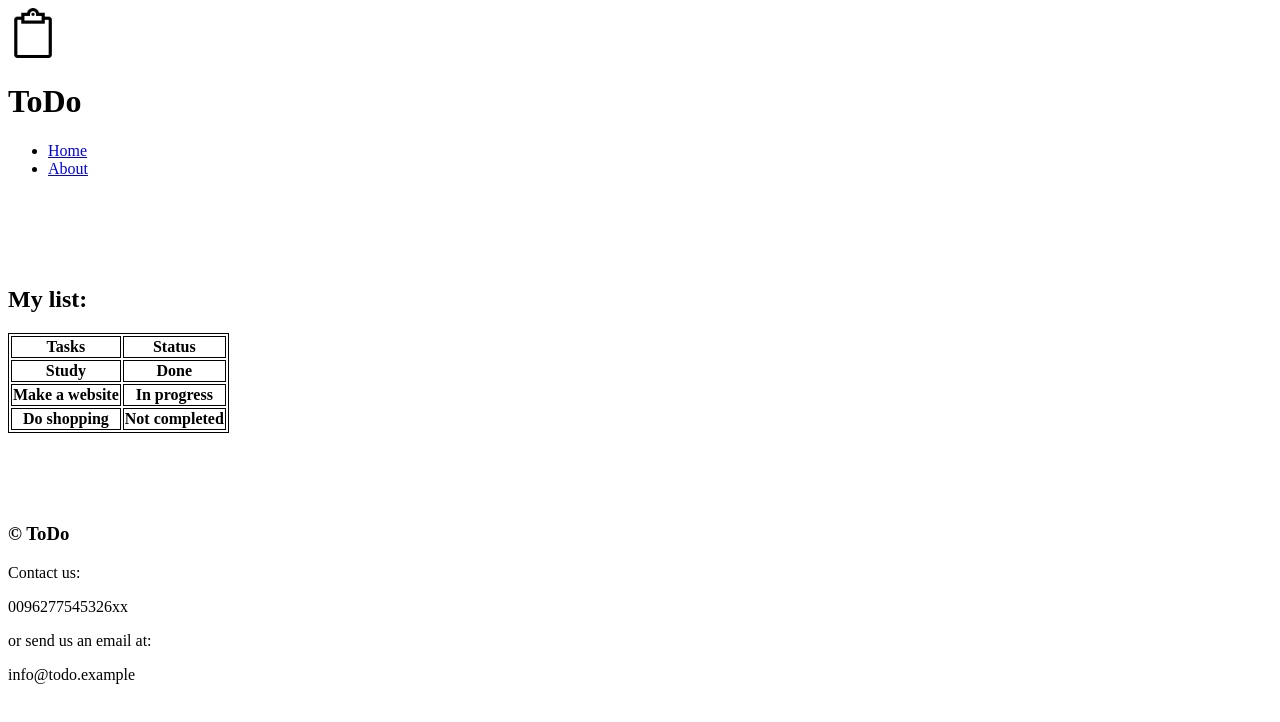
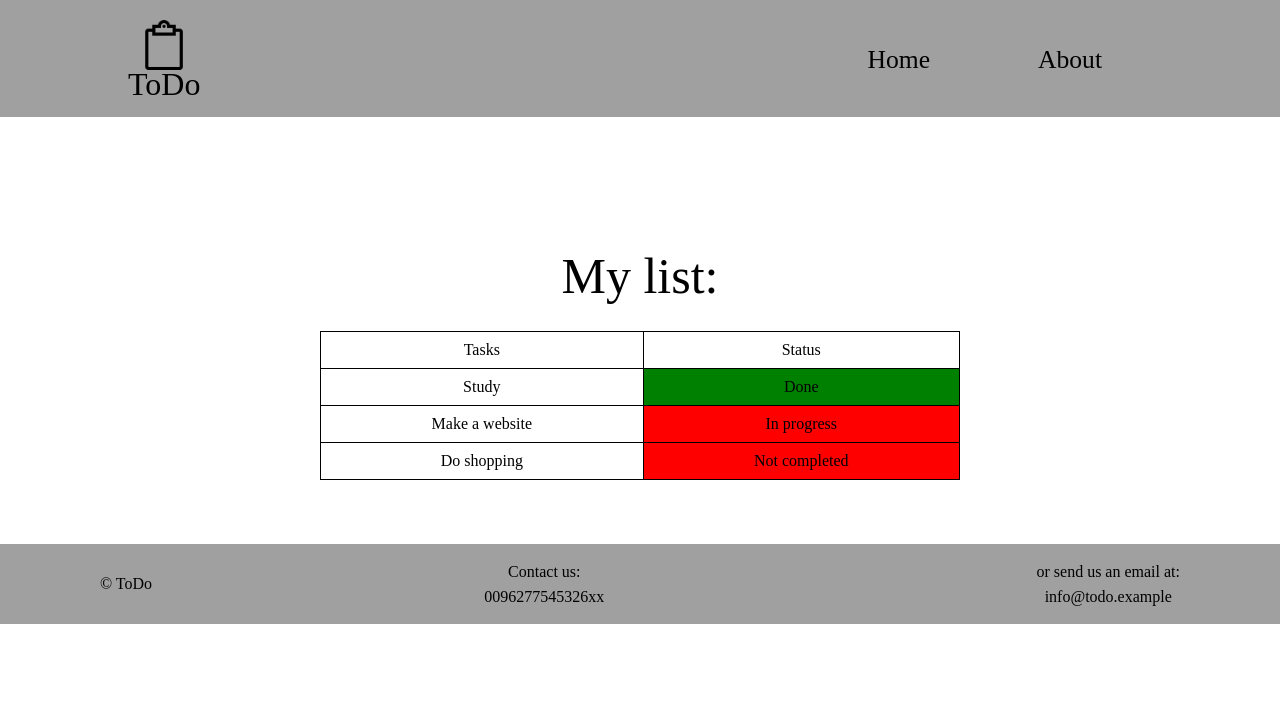
Before and after one commit to Hasan-Mufdy/todo-project, a plain HTML site: page index.html in a window 1280 px wide. Drawn offline with Linux system fonts and the light colour scheme.

Commit message:
added styling

```diff
--- a/index.html
+++ b/index.html
@@ -5,16 +5,23 @@
     <meta http-equiv="X-UA-Compatible" content="IE=edge">
     <meta name="viewport" content="width=device-width, initial-scale=1.0">
     <title>ToDo</title>
+    <link rel="stylesheet" href="reset.css">
+    <link rel="stylesheet" href="styles.css">
+
 </head>
 <body>
 
     <header>
-        <img width="50" src="Assets/LOGO.png" alt="Logo image">
-        <h1>ToDo</h1>
-        <ul>
-            <li><a href="index.html"> Home </a></li>
-            <li><a href="about.html">About</a></li>
-        </ul>
+        <section class="logo">
+            <img width="50" src="Assets/LOGO.png" alt="Logo image" id="logo">
+            <h1>ToDo</h1>
+        </section>
+        <section class="navbar-buttons">
+            <ul>
+              <li><a href="index.html"> Home </a></li>
+              <li><a href="about.html">About</a></li>
+              </ul>
+        </section>
     </header>
     <br><br><br><br>
 <!-- ---------------------------------------------------------------- -->
@@ -29,15 +36,15 @@
             </tr>
             <tr>
                 <th>Study</th>
-                <th>Done</th>
+                <th class="green-bg">Done</th>
             </tr>
             <tr>
                 <th>Make a website</th>
-                <th>In progress</th>
+                <th class="red-bg">In progress</th>
             </tr>
             <tr>
                 <th>Do shopping</th>
-                <th>Not completed</th>
+                <th class="red-bg">Not completed</th>
             </tr>
         </table>
 
@@ -46,15 +53,18 @@
 <!-- ---------------------------------------------------------------- -->
 
     <footer>
-        <section id="footer-logo">
+        <div id="footer-logo">
         <h3>&copy; ToDo</h3>
-        </section>
-        <section id="contact-info">
+        </div>
+        <div id="contact-info-1">
             <p>Contact us:</p>
             <p>0096277545326xx</p>
+
+        </div>
+        <div id="contact-info-2">
             <p>or send us an email at:</p>
             <p>info@todo.example</p>
-        </section>
+        </div>
     </footer>
 <!-- ---------------------------------------------------------------- -->
     <style>
--- /dev/null
+++ b/reset.css
@@ -0,0 +1,48 @@
+/* http://meyerweb.com/eric/tools/css/reset/
+   v2.0 | 20110126
+   License: none (public domain)
+*/
+
+html, body, div, span, applet, object, iframe,
+h1, h2, h3, h4, h5, h6, p, blockquote, pre,
+a, abbr, acronym, address, big, cite, code,
+del, dfn, em, img, ins, kbd, q, s, samp,
+small, strike, strong, sub, sup, tt, var,
+b, u, i, center,
+dl, dt, dd, ol, ul, li,
+fieldset, form, label, legend,
+table, caption, tbody, tfoot, thead, tr, th, td,
+article, aside, canvas, details, embed,
+figure, figcaption, footer, header, hgroup,
+menu, nav, output, ruby, section, summary,
+time, mark, audio, video {
+	margin: 0;
+	padding: 0;
+	border: 0;
+	font-size: 100%;
+	font: inherit;
+	vertical-align: baseline;
+}
+/* HTML5 display-role reset for older browsers */
+article, aside, details, figcaption, figure,
+footer, header, hgroup, menu, nav, section {
+	display: block;
+}
+body {
+	line-height: 1;
+}
+ol, ul {
+	list-style: none;
+}
+blockquote, q {
+	quotes: none;
+}
+blockquote:before, blockquote:after,
+q:before, q:after {
+	content: '';
+	content: none;
+}
+table {
+	border-collapse: collapse;
+	border-spacing: 0;
+}
--- /dev/null
+++ b/styles.css
@@ -0,0 +1,135 @@
+*{
+    text-align: center;
+}
+
+header{
+    /* position: fixed;
+    width: 100%;
+    top: 0;
+    background-color: rgb(160, 160, 160);
+    display: flex;
+     */
+     /* margin: 0px; */
+     line-height: 25px;
+     padding: 20px 10%;
+     font-size: 2.5vw;
+
+     display: flex;
+     justify-content: space-between;
+     align-items: center;
+
+     background-color: rgb(160, 160, 160);
+}
+header li{
+    display: inline-block;
+    font-size: 2vw;
+    margin-left: 50px;
+    margin-right: 50px;
+}
+
+/* nav{
+    float: right;
+} */
+nav ul li {
+    display: inline-block;
+    padding: 20px 10px;
+    font-family: 'Righteous', cursive;
+    margin-right: 30px;
+}
+h2{
+    font-size: 50px;
+}
+
+main{
+    /* min-height: 45vw; */
+    margin-top: 70px;
+    /* display: flex; */
+    /* flex-direction: column; */
+}
+
+a{
+    color: black;
+    text-decoration: none;
+}
+
+table{
+    width: 50%;
+    margin-top: 30px;
+    margin-left: auto;
+    margin-right: auto;
+
+}
+
+/* for completed and not completed tasks color: */
+.green-bg{
+    background-color: green;
+}
+.red-bg{
+    background-color: red;
+}
+/* ********************************************* */
+
+footer{
+    /* width: 100%;
+    position:fixed;
+    background-color: rgb(160, 160, 160);
+    display: flex;
+    min-height: 100vw; */
+    /* position: fixed; */
+    /* left: 0;
+    bottom: 0; */
+    /* width: 100%; */
+    background-color: rgb(160, 160, 160);
+    /* line-height: 10px; */
+    display: flex;
+    justify-content: space-between;
+    align-items: center;
+    height: 80px;
+    bottom: 0;
+    width: 100%;
+    /* position: absolute; */
+}
+
+#contact-info-1, #contact-info-2{
+    margin-right: 100px;
+    display: flex;
+    flex-direction: column;
+    line-height: 25px;
+    /* margin-top: 10px; */
+    /* display: flex;
+    flex-direction: column;
+    text-align: center; */
+}
+#footer-logo{
+    margin-left: 100px;
+}
+
+th {
+    padding: 10px 100px;
+}
+
+#user-info{
+    display: flex;
+    margin-left: 10px;
+    line-height: 20px;
+    margin-bottom: 50px;
+}
+#user-picture{
+     margin-left: auto;
+     margin-right: auto;
+
+}
+#user-text-info{
+    margin-left: auto;
+    margin-right: auto;
+    font-size: 25px;
+    line-height: 50px;
+}
+#profile-pic{
+    width: 200px;
+    height: 200px;
+}
+#before-forms{
+    font-size: 40;
+    margin-bottom: 20px;
+}
```
Also changed, not shown: about.html (+21 -6 lines).
